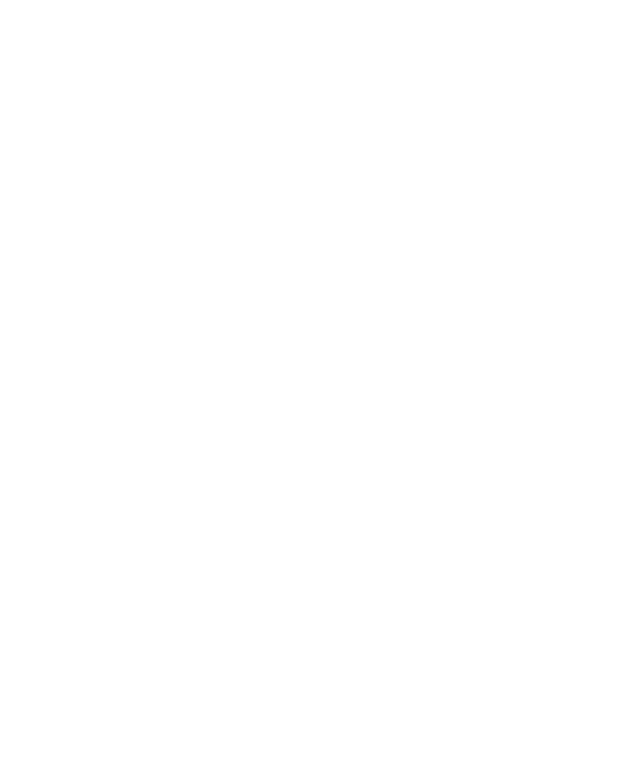
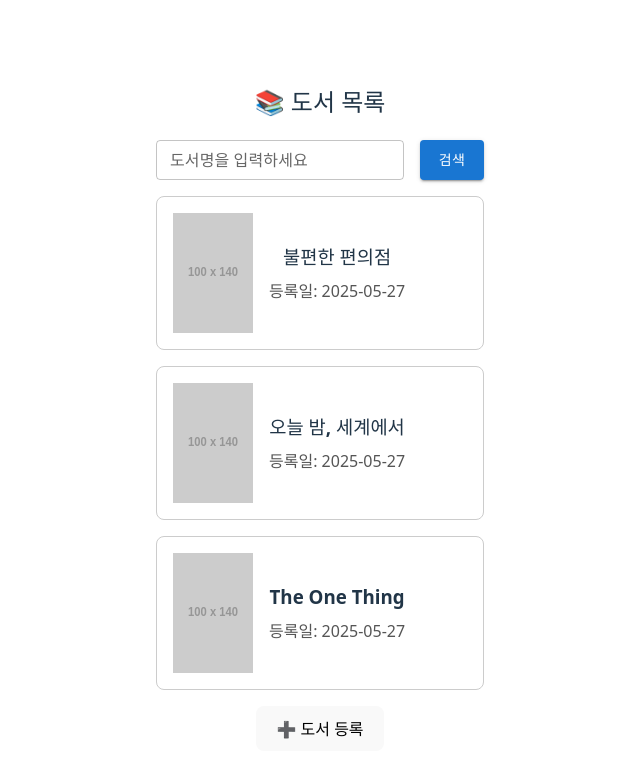
Before and after one commit to AIVLE-4th-project/frontend, a React (Vite) app in the folder react-front-vite/: page / in a window 1280 px wide. Before the commit this address had no page. Shown: the top 778 px of the page, without its empty margins (320-960 px from the left). Built offline with nearby package versions, Linux system fonts and the light colour scheme.

Commit message:
등록 버튼, 라우터 주소 수정

```diff
--- a/react-front-vite/src/App.jsx
+++ b/react-front-vite/src/App.jsx
@@ -13,7 +13,7 @@
   return (
   <BrowserRouter>
     <Routes>
-      <Route path="/books" element={<BookList />} />
+      <Route path="/" element={<BookList />} />
       <Route path="/register" element={<BookRegister />} />
       <Route path="/books/:id" element={<BookDetail />} />
       <Route path="/edit/:id" element={<BookEdit />} />
--- a/react-front-vite/src/pages/BookList.jsx
+++ b/react-front-vite/src/pages/BookList.jsx
@@ -2,10 +2,12 @@
 import BookCard from "../components/BookCard";
 import SearchBar from "../components/SearchBar";
 import { dummyBooks } from "../dummyData"; // 이건 예시 데이터 (추후 axios 대체 가능)
+import { useNavigate } from "react-router-dom";
 
 function BookList() {
   const [books, setBooks] = useState([]);
   const [searchTerm, setSearchTerm] = useState("");
+  const navigate = useNavigate();
 
   // 도서 목록 불러오기 (searchTerm 기준)
   useEffect(() => {
@@ -34,6 +36,11 @@
           />
         ))}
       </div>
+        <div>
+        <button type="button" onClick={() => navigate("/register")}>
+            ➕ 도서 등록
+        </button>
+        </div>
     </div>
   );
 }
```
